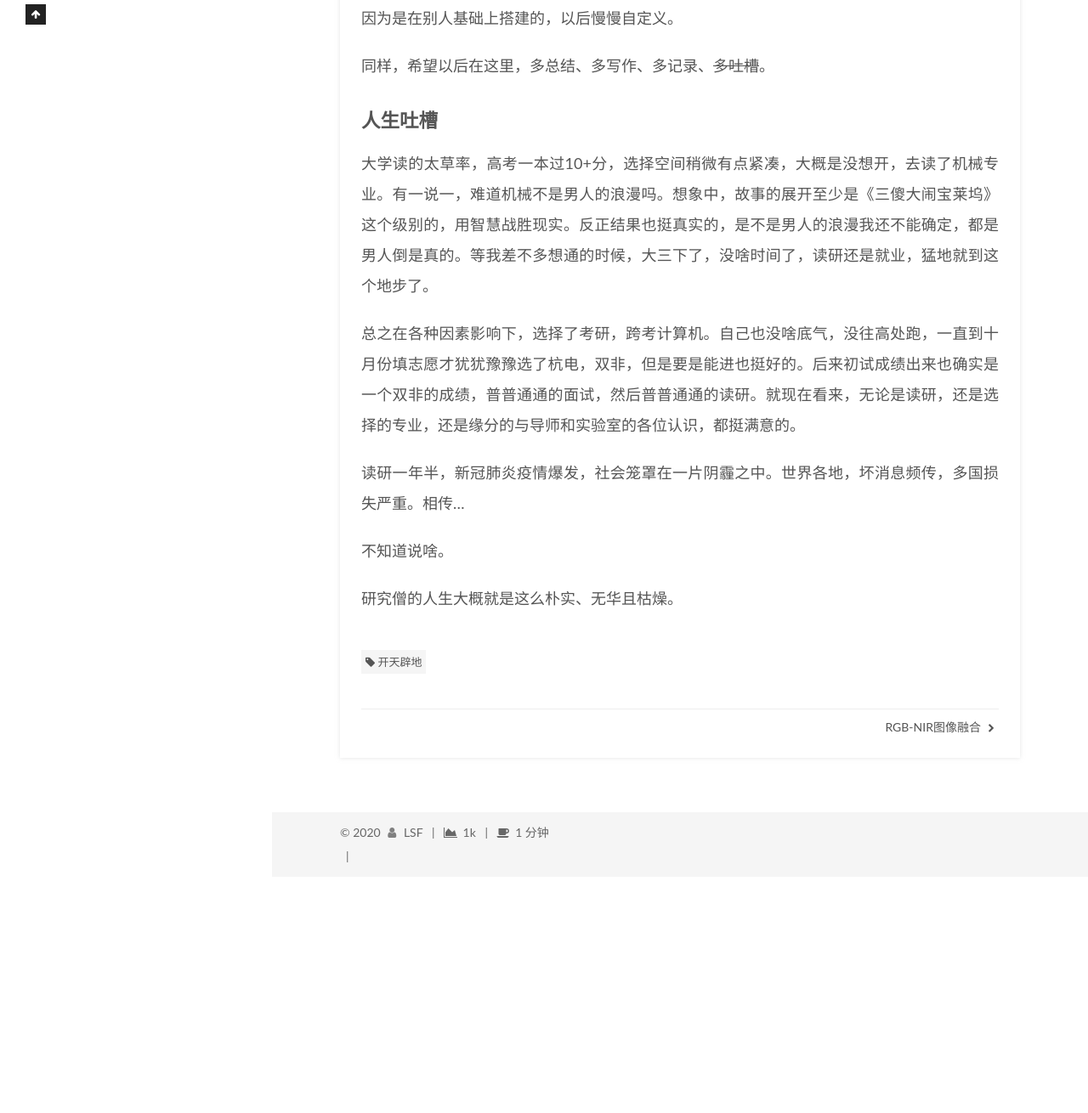
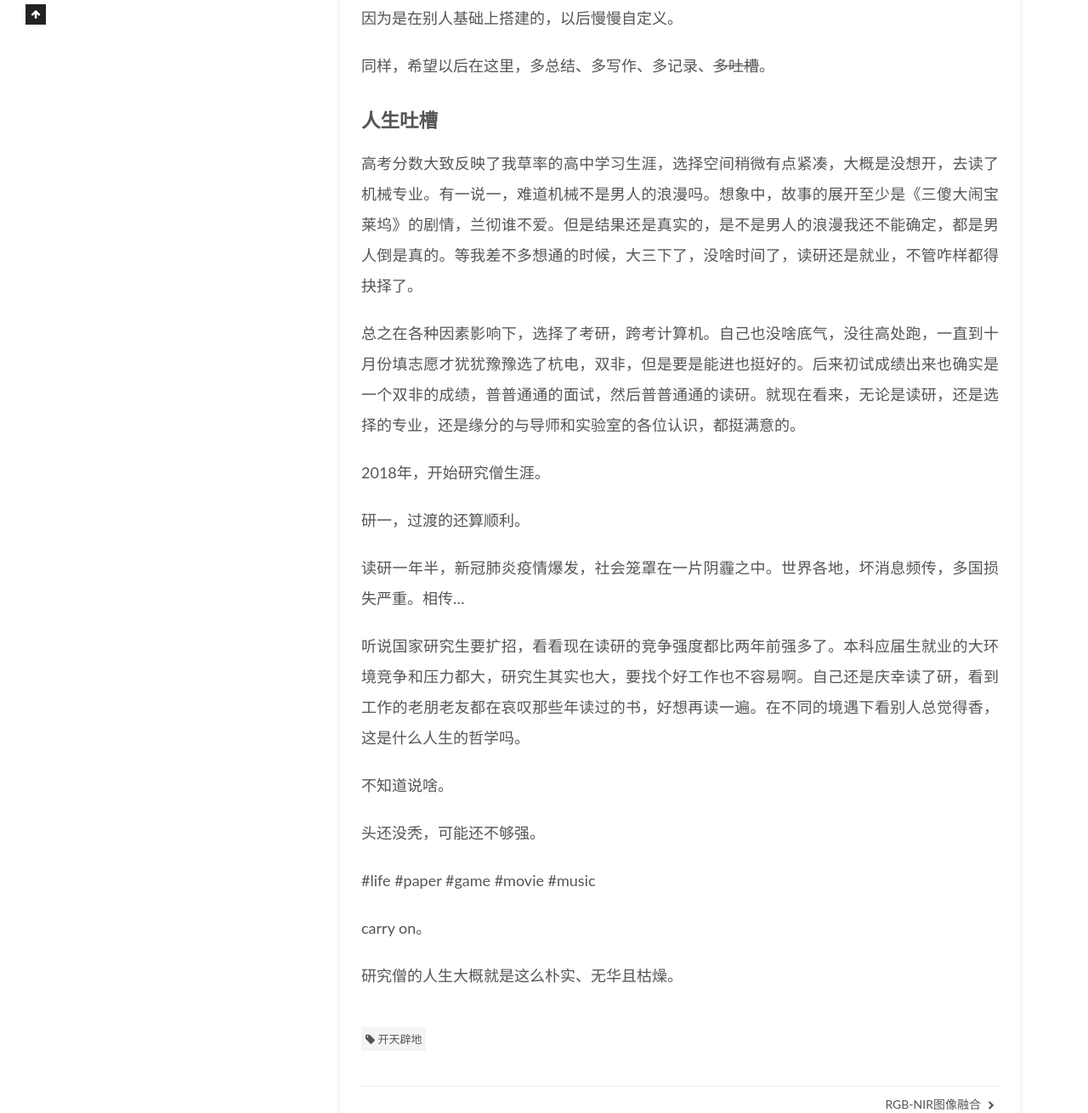
Before and after one commit to entropyzeroo/entropyzeroo.github.io, a plain HTML site: page 1995/09/07/Hello-World/index.html in a window 1280 px wide. Shown: the part 871-2181 px from the top of the page at 85% size. Before the commit the page ends 1903 px from the top, so only its background shows below. Drawn offline with Linux system fonts and the light colour scheme; some packages are replaced by stand-ins of ours; no server answers; a script that the page names is missing.

Commit message:
Site updated: 2020-03-06 20:14:03

```diff
--- a/1995/09/07/Hello-World/index.html
+++ b/1995/09/07/Hello-World/index.html
@@ -250,7 +250,7 @@
                 <i class="fa fa-file-word-o"></i>
               </span>
                 <span class="post-meta-item-text">本文字数：</span>
-              <span>727</span>
+              <span>956</span>
             </span>
             <span class="post-meta-item" title="阅读时长">
               <span class="post-meta-item-icon">
@@ -278,10 +278,16 @@
 <p>弄个博客的目的，就是可以记录一些生活、学习、工作上的事。原本在CSDN上随便写了点，但是大家都懂的，搁别人炕上，怎么躺都不舒服，不如花点点点时间自己整一个。正好疫情在家，可以一个人安安静静的研究一下这些花里胡哨的东西。有一说一，真香。</p>
 <p>因为是在别人基础上搭建的，以后慢慢自定义。</p>
 <p>同样，希望以后在这里，多总结、多写作、多记录、<del>多吐槽</del>。</p>
-<h3 id="人生吐槽"><a href="#人生吐槽" class="headerlink" title="人生吐槽"></a>人生吐槽</h3><p>大学读的太草率，高考一本过10+分，选择空间稍微有点紧凑，大概是没想开，去读了机械专业。有一说一，难道机械不是男人的浪漫吗。想象中，故事的展开至少是《三傻大闹宝莱坞》这个级别的，用智慧战胜现实。反正结果也挺真实的，是不是男人的浪漫我还不能确定，都是男人倒是真的。等我差不多想通的时候，大三下了，没啥时间了，读研还是就业，猛地就到这个地步了。</p>
+<h3 id="人生吐槽"><a href="#人生吐槽" class="headerlink" title="人生吐槽"></a>人生吐槽</h3><p>高考分数大致反映了我草率的高中学习生涯，选择空间稍微有点紧凑，大概是没想开，去读了机械专业。有一说一，难道机械不是男人的浪漫吗。想象中，故事的展开至少是《三傻大闹宝莱坞》的剧情，兰彻谁不爱。但是结果还是真实的，是不是男人的浪漫我还不能确定，都是男人倒是真的。等我差不多想通的时候，大三下了，没啥时间了，读研还是就业，不管咋样都得抉择了。</p>
 <p>总之在各种因素影响下，选择了考研，跨考计算机。自己也没啥底气，没往高处跑，一直到十月份填志愿才犹犹豫豫选了杭电，双非，但是要是能进也挺好的。后来初试成绩出来也确实是一个双非的成绩，普普通通的面试，然后普普通通的读研。就现在看来，无论是读研，还是选择的专业，还是缘分的与导师和实验室的各位认识，都挺满意的。</p>
+<p>2018年，开始研究僧生涯。</p>
+<p>研一，过渡的还算顺利。</p>
 <p>读研一年半，新冠肺炎疫情爆发，社会笼罩在一片阴霾之中。世界各地，坏消息频传，多国损失严重。相传…</p>
+<p>听说国家研究生要扩招，看看现在读研的竞争强度都比两年前强多了。本科应届生就业的大环境竞争和压力都大，研究生其实也大，要找个好工作也不容易啊。自己还是庆幸读了研，看到工作的老朋老友都在哀叹那些年读过的书，好想再读一遍。在不同的境遇下看别人总觉得香，这是什么人生的哲学吗。</p>
 <p>不知道说啥。</p>
+<p>头还没秃，可能还不够强。</p>
+<p>#life&nbsp;#paper&nbsp;#game&nbsp;#movie&nbsp;#music</p>
+<p>carry on。</p>
 <p>研究僧的人生大概就是这么朴实、无华且枯燥。</p>
 
     </div>
```
Also changed, not shown: index.html (+1 -1 lines).
